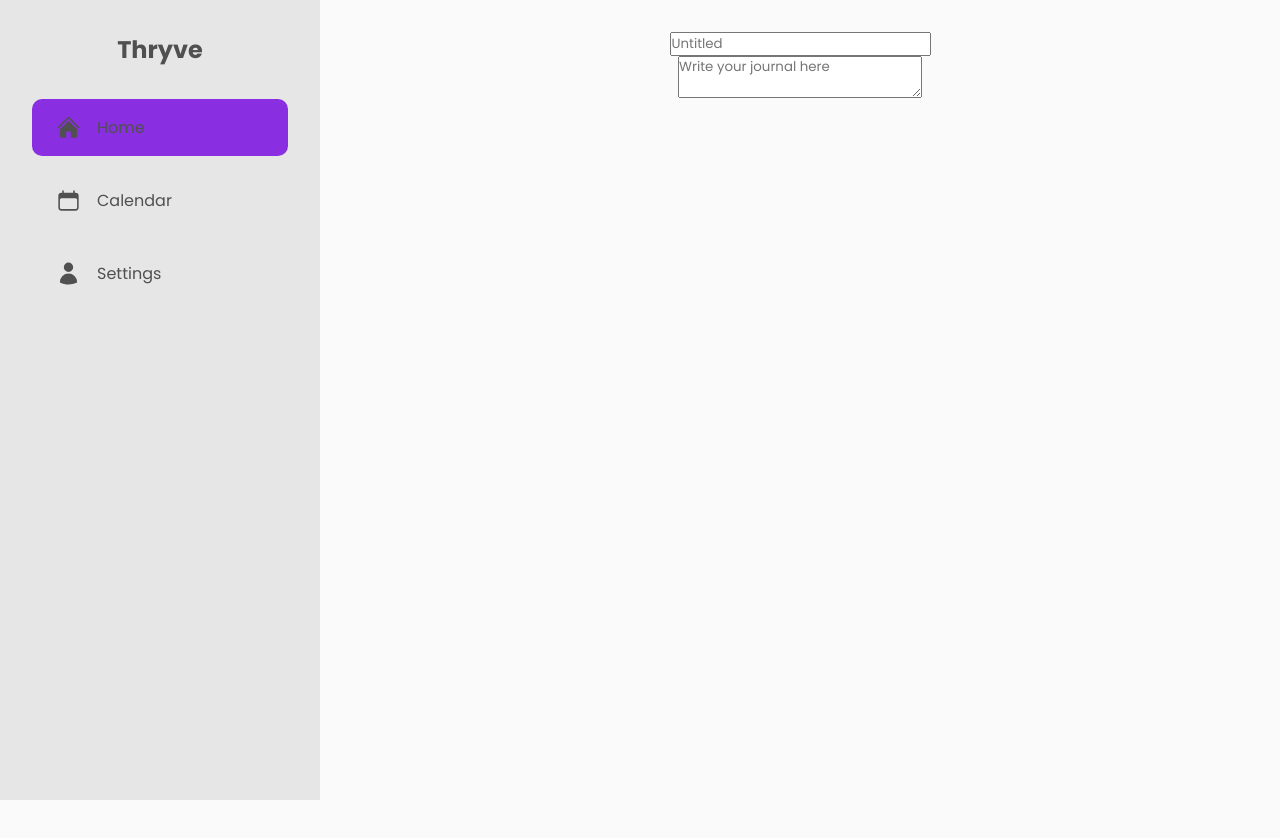
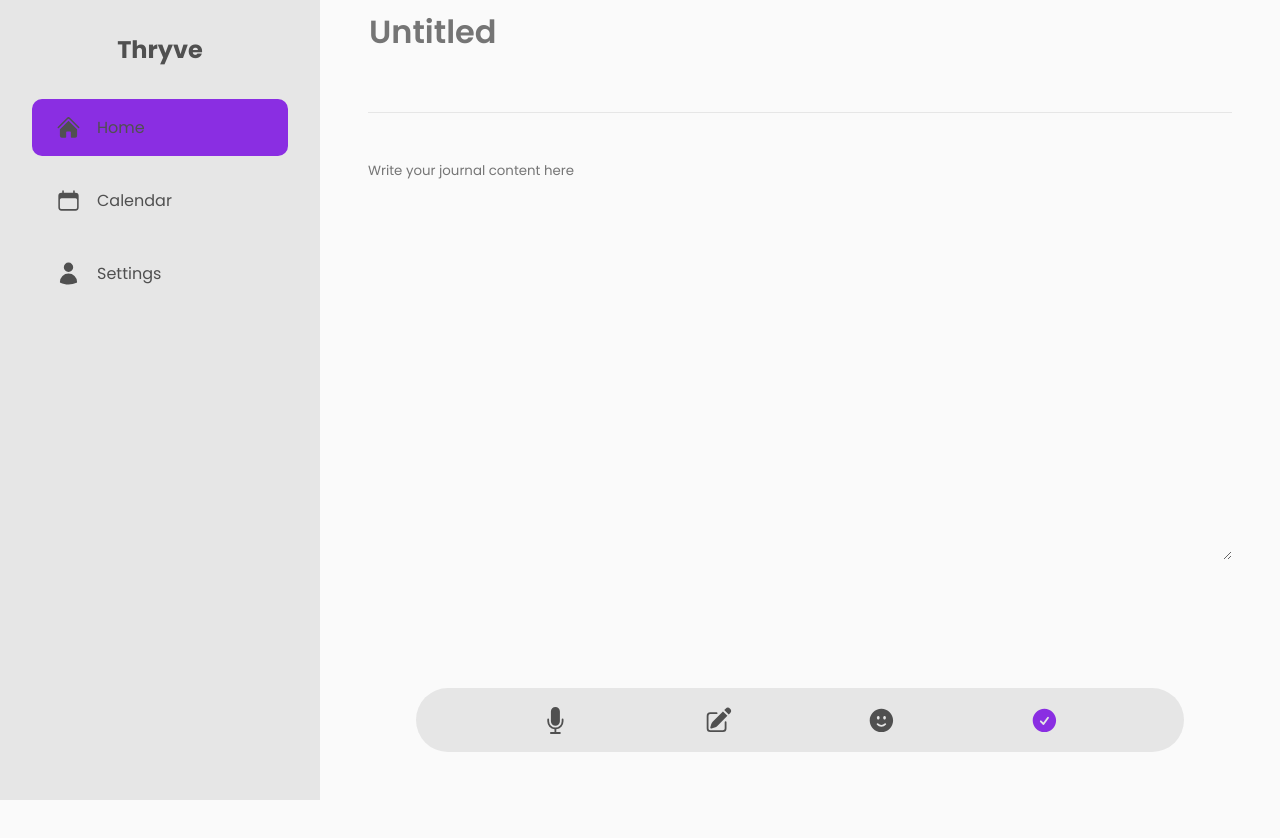
Before and after one commit to Charmingdc/Thryve, a React (Vite) app: page /add-journal in a window 1280 px wide. Shown: the top 838 px of the page. Built offline with nearby package versions, Linux system fonts and the light colour scheme.

Commit message:
finished add journal page ui

```diff
--- /dev/null
+++ b/src/components/Helpers/JournalActionTab/JournalActionTab.jsx
@@ -0,0 +1,29 @@
+import { HiMicrophone, HiPencilSquare, HiFaceSmile, HiCheckCircle } from "react-icons/hi2";
+
+import './Style.css';
+
+
+const JournalActionTab = () => {
+  return (
+    <nav className='journal-actiontab'>
+      <button>
+        <HiMicrophone className='icon' />
+      </button>
+
+      <button>
+        <HiPencilSquare className='icon' />
+      </button>
+
+      <button>
+        <HiFaceSmile className='icon' />
+      </button>
+
+      <button>
+        <HiCheckCircle className='icon' />
+      </button>
+    </nav>
+  )
+}
+
+
+export default JournalActionTab
--- /dev/null
+++ b/src/components/Helpers/JournalActionTab/Style.css
@@ -0,0 +1,43 @@
+.journal-actiontab {
+  width: 80%;
+  height: 4rem;
+  position: fixed;
+  bottom: 6%;
+  display: flex;
+  align-items: center;
+  justify-content: space-evenly;
+  background-color: var(--shade);
+  border-radius: 3rem;
+}
+
+.journal-actiontab button {
+  width: 3rem;
+  height: 3rem;
+  display: flex;
+  align-items: center;
+  justify-content: center;
+  background-color: transparent;
+  border: none;
+}
+
+.journal-actiontab button .icon {
+  width: 1.8rem;
+  height: 1.8rem;
+  fill: var(--text-color);
+  transition: 300ms;
+}
+
+.journal-actiontab button:hover .icon {
+  fill: var(--secondary-color);
+}
+
+.journal-actiontab button:last-of-type .icon {
+  fill: var(--primary-color);
+}
+
+
+@media (min-width: 726px) {
+  .journal-actiontab {
+    width: 60%;
+  }
+}
--- /dev/null
+++ b/src/components/Helpers/JournalActionTab/index.js
@@ -0,0 +1,3 @@
+import JournalActionTab from './JournalActionTab';
+
+export default JournalActionTab;
--- a/src/components/Helpers/Topnavbar/Topnavbar.jsx
+++ b/src/components/Helpers/Topnavbar/Topnavbar.jsx
@@ -7,15 +7,13 @@ const Topnavbar = ({currentPageName}) => {
   const navigate = useNavigate();
 
   return (
-    <>
-     <div className='topnav'>
+     <nav className='topnav'>
        <div className='topnav-icon-holder' onClick={() => navigate(-1)}>
          <FaChevronLeft className='icon' />
        </div>
 
        <h1> {currentPageName} </h1>
-     </div>
-    </>
+     </nav>
   )
 }
 
--- a/src/pages/AddJournalPage/AddJournalPage.jsx
+++ b/src/pages/AddJournalPage/AddJournalPage.jsx
@@ -1,6 +1,7 @@
 import { useState } from 'react';
 import Topnavbar from '../../components/Helpers/Topnavbar';
 import SideBar from '../../components/Helpers/SideBar';
+import JournalActionTab from '../../components/Helpers/JournalActionTab';
 import './Style.css';
 
 
@@ -15,16 +16,22 @@ const AddJournalPage = () => {
       <div className='add-journal-page'>
         <Topnavbar currentPageName='New Journal' />
 
+        <div className='inputs-container'>
           <input
             className='title-input'
             type='text'
             placeholder='Untitled'
-          value={titleInput} />
+            value={titleInput}
+            onChange={(e) => setTitleInput(e.target.value)} />
 
           <textarea
             className='main-input'
-          placeholder='Write your journal here'
-          value={mainInput} />
+            placeholder='Write your journal content here'
+            value={mainInput}
+            onChange={(e) => setMainInput(e.target.value)} />
+        </div>
+
+        <JournalActionTab />
       </div>
     </main>
    </>
--- a/src/pages/AddJournalPage/Style.css
+++ b/src/pages/AddJournalPage/Style.css
@@ -9,12 +9,49 @@
 .add-journal-page {
   width: 100%;
   height: 100%;
+  position: relative;
   display: flex;
   flex-direction: column;
   align-items: center;
-  overflow-y: auto;
 }
 
+.inputs-container {
+  width: 100%;
+  height: 80vh;
+  display: flex;
+  flex-direction: column;
+  align-items: center;
+  gap: 1rem;
+}
+
+.inputs-container .title-input {
+  width: 90%;
+  height: 20%;
+  font-size: 2rem;
+  font-weight: 600;
+  color: var(--text-color);
+  background-color: transparent;
+  border: 0.1rem solid transparent;
+  box-shadow: none !important;
+}
+.inputs-container .title-input:focus {
+  outline: none;
+  box-shadow: none;
+  border: 0.1rem solid transparent;
+}
+
+.inputs-container .main-input {
+  width: 90%;
+  height: 70%;
+  padding: 5% 0;
+  color: var(--text-color);
+  background-color: transparent;
+  border: none;
+  border-top: 0.1rem solid var(--shade);
+}
+.inputs-container .main-input:focus {
+  outline: none;
+}
 
 
 @media (min-width: 726px) {
@@ -23,6 +60,6 @@
     height: 100%;
     position: absolute;
     right: 0;
-    margin-top: 2rem;
+    margin-top: -2rem;
   }
 }
```
Lines whose indentation alone changed are shown as unchanged.
